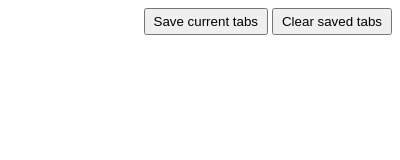
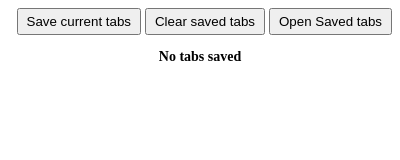
Before and after one commit to theopenroad/save-open-tabs-extension, a browser extension: page popup/index.html in a window 400 px wide. Drawn offline with Linux system fonts and the light colour scheme.

Commit message:
Update index.html

```diff
--- a/popup/index.html
+++ b/popup/index.html
@@ -46,6 +46,7 @@
 	<div id="ar">
 		<button id="save">Save current tabs</button>
 		<button id="clear">Clear saved tabs</button>
+		<button id="open">Open Saved tabs</button>
 	</div>
 	<div id="msg"></div>
 	<ol id="list"></ol>
```
